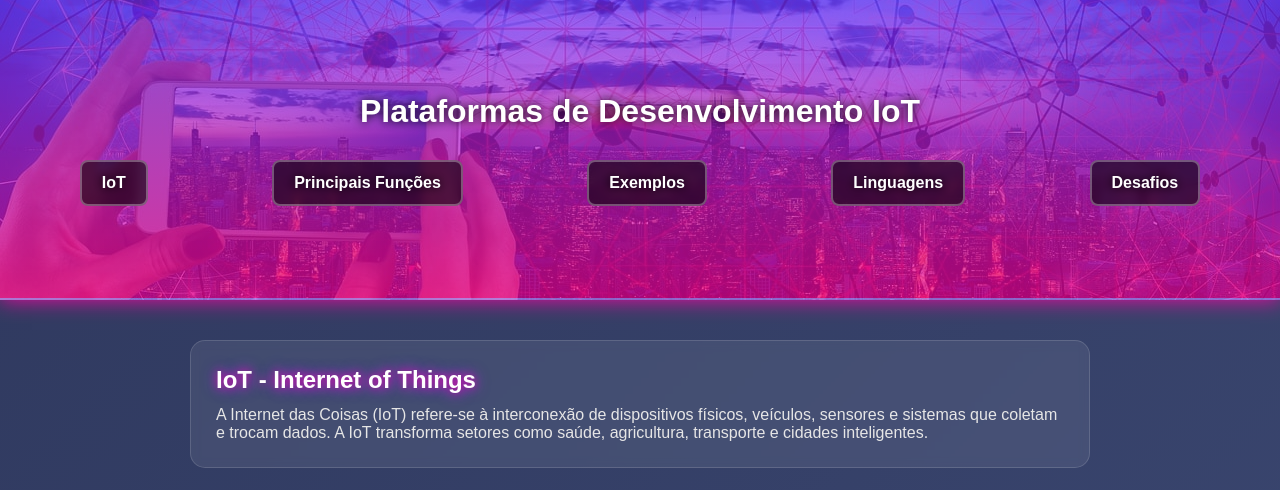
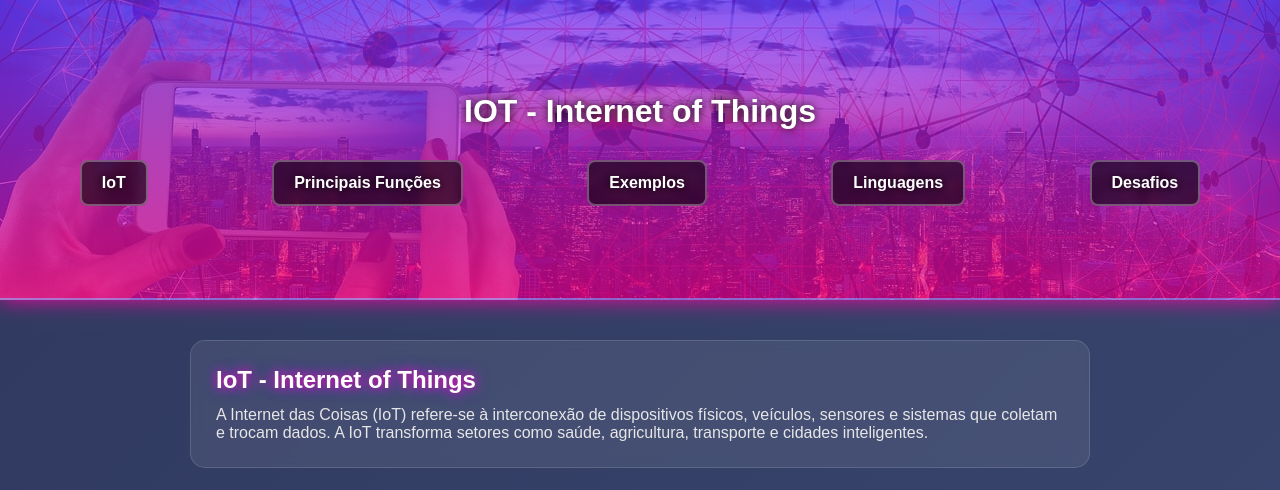
Before and after one commit to Alekafka999/IoT, a plain HTML site: page index.html in a window 1280 px wide. Shown: the top 490 px of the page. Drawn offline with Linux system fonts and the light colour scheme.

Commit message:
IoT Internet of Things

```diff
--- a/index.html
+++ b/index.html
@@ -9,7 +9,7 @@
 <body>
 
 <header class="header-with-image">
-    <h1>Plataformas de Desenvolvimento IoT</h1>
+    <h1>IOT - Internet of Things</h1>
     <nav class="nav-spread">
         <a href="#iot">IoT</a>
         <a href="#funcoes">Principais Funções</a>
```
